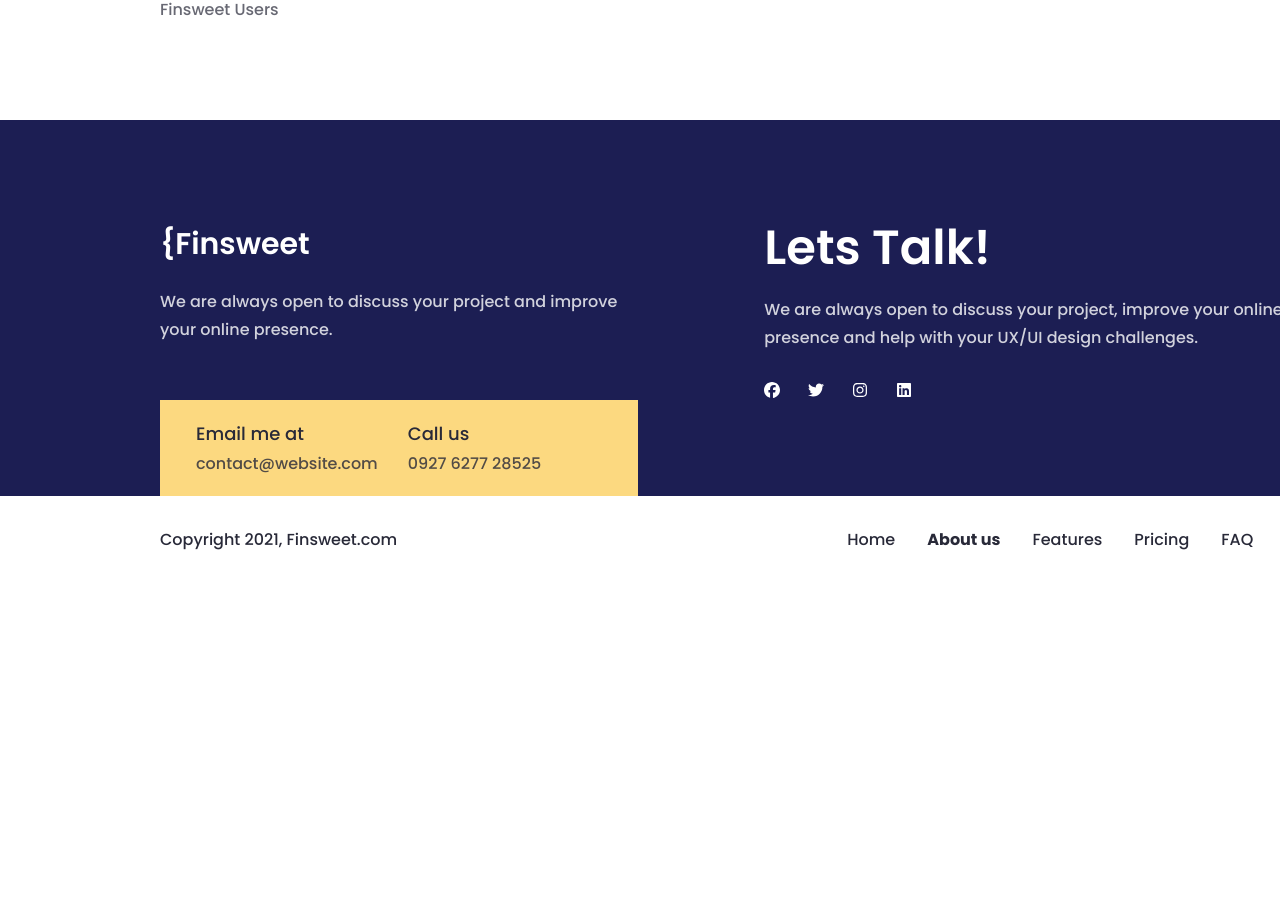
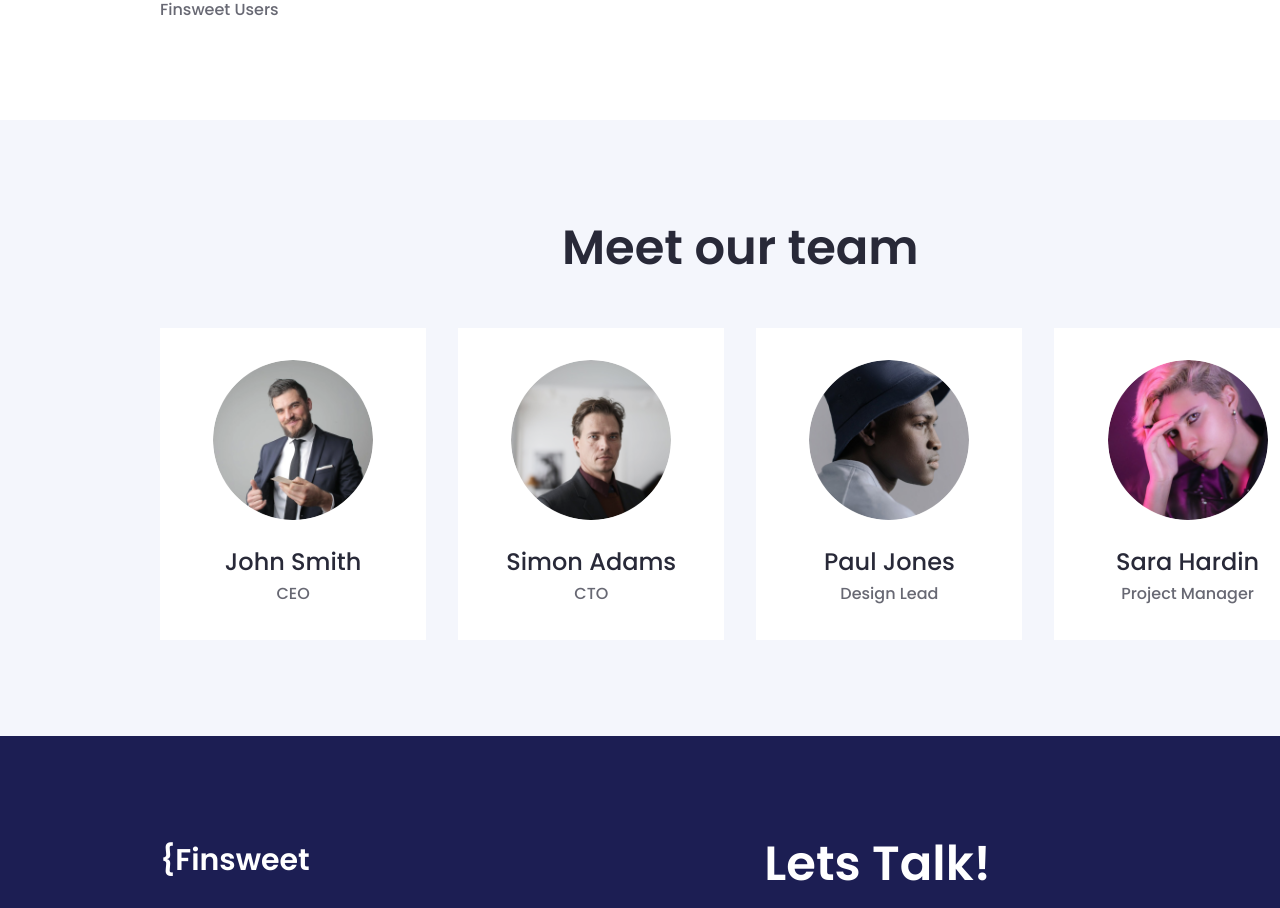
Before and after one commit to DaNaRim/ekreative-frontend-task2, a React (Create React App) app: page /aboutUs in a window 1280 px wide. Shown: the part 3481-4389 px from the top of the page. Before the commit the page ends 4065 px from the top, so only its background shows below. Built offline with nearby package versions, Linux system fonts and the light colour scheme.

Commit message:
ADD OurTeam section in AboutUsPage.

```diff
--- /dev/null
+++ b/src/common/components/sections/OurTeam/OurTeam.jsx
@@ -0,0 +1,101 @@
+import {library as fontawesome} from "@fortawesome/fontawesome-svg-core";
+import {faFacebook, faLinkedin, faTwitter} from "@fortawesome/free-brands-svg-icons";
+import {FontAwesomeIcon} from "@fortawesome/react-fontawesome";
+import team_John_Smith from "assets/img/team_John_Smith.png";
+import team_Paul_Jones from "assets/img/team_Paul_Jones.png";
+import team_Sara_Hardin from "assets/img/team_Sara_Hardin.png";
+import team_Simon_Adams from "assets/img/team_Simon_Adams.png";
+import styles from "./OurTeam.module.scss";
+
+fontawesome.add(faFacebook, faTwitter, faLinkedin);
+
+const OurTeam = () => (
+  <section className={styles.our_team}>
+    <h2>Meet our team</h2>
+    <div className={styles.card_wrapper}>
+      {team.map((member, index) => (
+        <Card key={index} {...member}/>
+      ))}
+    </div>
+  </section>
+);
+
+export default OurTeam;
+
+const Card = ({name, position, image, socials}) => (
+  <div className={styles.card}>
+    <div className={styles.image_wrapper}>
+      <img src={image.src} alt={image.description}/>
+      <div className={styles.image_overlay}>
+        <div className={styles.socials}>
+          <a href={socials.facebook} target="_blank" rel="noreferrer">
+            <FontAwesomeIcon icon="fa-brands fa-facebook"/>
+          </a>
+          <a href={socials.twitter} target="_blank" rel="noreferrer">
+            <FontAwesomeIcon icon="fa-brands fa-twitter"/>
+          </a>
+          <a href={socials.linkedin} target="_blank" rel="noreferrer">
+            <FontAwesomeIcon icon="fa-brands fa-linkedin"/>
+          </a>
+        </div>
+      </div>
+    </div>
+    <h6>{name}</h6>
+    <p>{position}</p>
+  </div>
+);
+
+const team = [
+  {
+    name: "John Smith",
+    position: "CEO",
+    image: {
+      src: team_John_Smith,
+      description: "John Smith",
+    },
+    socials: {
+      facebook: "https://www.facebook.com/",
+      twitter: "https://twitter.com/",
+      linkedin: "https://www.linkedin.com/",
+    },
+  },
+  {
+    name: "Simon Adams",
+    position: "CTO",
+    image: {
+      src: team_Simon_Adams,
+      description: "Simon Adams",
+    },
+    socials: {
+      facebook: "https://www.facebook.com/",
+      twitter: "https://twitter.com/",
+      linkedin: "https://www.linkedin.com/",
+    },
+  },
+  {
+    name: "Paul Jones",
+    position: "Design Lead",
+    image: {
+      src: team_Paul_Jones,
+      description: "Paul Jones",
+    },
+    socials: {
+      facebook: "https://www.facebook.com/",
+      twitter: "https://twitter.com/",
+      linkedin: "https://www.linkedin.com/",
+    },
+  },
+  {
+    name: "Sara Hardin",
+    position: "Project Manager",
+    image: {
+      src: team_Sara_Hardin,
+      description: "Sara Hardin",
+    },
+    socials: {
+      facebook: "https://www.facebook.com/",
+      twitter: "https://twitter.com/",
+      linkedin: "https://www.linkedin.com/",
+    },
+  },
+];
--- /dev/null
+++ b/src/common/components/sections/OurTeam/OurTeam.module.scss
@@ -0,0 +1,89 @@
+@import "src/assets/styles/color-palette";
+@import "src/assets/styles/style-templates";
+@import "src/assets/styles/style-constants";
+
+$cardImgSize: 10em;
+
+.our_team {
+  padding: $sectionPaddingY $sectionPaddingX;
+  text-align: center;
+  color: $dark_blue;
+  background-color: $grey;
+
+  .card_wrapper {
+    display: flex;
+    justify-content: space-between;
+    margin-top: 3em;
+    gap: 2em;
+
+    .card {
+      display: flex;
+      flex-direction: column;
+      justify-content: center;
+      width: 100%;
+      padding: 2em 3em;
+      background-color: white;
+
+      .image_wrapper {
+        position: relative;
+        overflow: hidden;
+        width: $cardImgSize;
+        height: $cardImgSize;
+        margin: 0 auto;
+        border-radius: 100%;
+
+        img {
+          width: 100%;
+          height: 100%;
+          object-fit: cover;
+        }
+
+        .image_overlay {
+          position: absolute;
+          top: 0;
+          width: 100%;
+          height: 100%;
+          transition: opacity 0.3s ease-out;
+          opacity: 0;
+          border-radius: 100%;
+          background: linear-gradient(348.37deg, #5239fa 17.97%, rgba(255, 255, 255, 0) 79.2%);
+
+          .socials {
+            padding-top: 100%;
+            transition: padding-top 0.3s ease-in-out;
+            pointer-events: none;
+            color: white;
+
+            a {
+              pointer-events: auto;
+
+              svg {
+                font-size: 1rem;
+                margin-left: 0.5em;
+              }
+            }
+          }
+        }
+
+        &:hover {
+          .image_overlay {
+            opacity: 1;
+          }
+
+          .socials {
+            padding-top: 7.5em;
+          }
+        }
+      }
+
+      h6 {
+        margin-top: 1em;
+      }
+
+      p {
+        @extend .body1;
+        opacity: $opacity7;
+      }
+    }
+  }
+}
--- a/src/common/pages/AboutUsPage/AboutUsPage.jsx
+++ b/src/common/pages/AboutUsPage/AboutUsPage.jsx
@@ -2,105 +2,18 @@ import AboutUsHeader from "../../components/sections/AboutUsHeader/AboutUsHeader
 import MissionAndVision from "../../components/sections/MissionAndVision/MissionAndVision";
 import OurBenefits from "../../components/sections/OurBenefits/OurBenefits";
 import OurProcess from "../../components/sections/OurProcess/OurProcess";
+import OurTeam from "../../components/sections/OurTeam/OurTeam";
 import WhoWeAre from "../../components/sections/WhoWeAre/WhoWeAre";
 
-const AboutUsPage = () => {
-  return (
+const AboutUsPage = () => (
   <main>
     <AboutUsHeader/>
     <WhoWeAre/>
     <OurProcess/>
     <MissionAndVision/>
     <OurBenefits/>
-
-
-      {/*<section className="our_team bgc_grey col_dark_blue">*/}
-      {/*  <h2>Meet our team</h2>*/}
-      {/*  <div className="card_wrapper">*/}
-      {/*    <div className="card">*/}
-      {/*      <div className="image_wrapper">*/}
-      {/*        <img src="../img/team_John_Smith.png" alt="John Smith" height="336" width="336"/>*/}
-      {/*        <div className="image_overlay">*/}
-      {/*          <div className="socials">*/}
-      {/*            <a href="https://www.facebook.com/" target="_blank">*/}
-      {/*              <i className="fa-brands fa-facebook"></i>*/}
-      {/*            </a>*/}
-      {/*            <a href="https://twitter.com/" target="_blank">*/}
-      {/*              <i className="fa-brands fa-twitter"></i>*/}
-      {/*            </a>*/}
-      {/*            <a href="https://www.linkedin.com/" target="_blank">*/}
-      {/*              <i className="fa-brands fa-linkedin"></i>*/}
-      {/*            </a>*/}
-      {/*          </div>*/}
-      {/*        </div>*/}
-      {/*      </div>*/}
-      {/*      <h6>John Smith</h6>*/}
-      {/*      <p className="body1">CEO</p>*/}
-      {/*    </div>*/}
-      {/*    <div className="card">*/}
-      {/*      <div className="image_wrapper">*/}
-      {/*        <img src="../img/team_Simon_Adams.png" alt="Simon Adams" height="336" width="336"/>*/}
-      {/*        <div className="image_overlay">*/}
-      {/*          <div className="socials">*/}
-      {/*            <a href="https://www.facebook.com/" target="_blank">*/}
-      {/*              <i className="fa-brands fa-facebook"></i>*/}
-      {/*            </a>*/}
-      {/*            <a href="https://twitter.com/" target="_blank">*/}
-      {/*              <i className="fa-brands fa-twitter"></i>*/}
-      {/*            </a>*/}
-      {/*            <a href="https://www.linkedin.com/" target="_blank">*/}
-      {/*              <i className="fa-brands fa-linkedin"></i>*/}
-      {/*            </a>*/}
-      {/*          </div>*/}
-      {/*        </div>*/}
-      {/*      </div>*/}
-      {/*      <h6>Simon Adams</h6>*/}
-      {/*      <p className="body1">CTO</p>*/}
-      {/*    </div>*/}
-      {/*    <div className="card">*/}
-      {/*      <div className="image_wrapper">*/}
-      {/*        <img src="../img/team_Paul_Jones.png" alt="Paul Jones" height="336" width="336"/>*/}
-      {/*        <div className="image_overlay">*/}
-      {/*          <div className="socials">*/}
-      {/*            <a href="https://www.facebook.com/" target="_blank">*/}
-      {/*              <i className="fa-brands fa-facebook"></i>*/}
-      {/*            </a>*/}
-      {/*            <a href="https://twitter.com/" target="_blank">*/}
-      {/*              <i className="fa-brands fa-twitter"></i>*/}
-      {/*            </a>*/}
-      {/*            <a href="https://www.linkedin.com/" target="_blank">*/}
-      {/*              <i className="fa-brands fa-linkedin"></i>*/}
-      {/*            </a>*/}
-      {/*          </div>*/}
-      {/*        </div>*/}
-      {/*      </div>*/}
-      {/*      <h6>Paul Jones</h6>*/}
-      {/*      <p className="body1">Design Lead</p>*/}
-      {/*    </div>*/}
-      {/*    <div className="card">*/}
-      {/*      <div className="image_wrapper">*/}
-      {/*        <img src="../img/team_Sara_Hardin.png" alt="Sara Hardin" height="336" width="336"/>*/}
-      {/*        <div className="image_overlay">*/}
-      {/*          <div className="socials">*/}
-      {/*            <a href="https://www.facebook.com/" target="_blank">*/}
-      {/*              <i className="fa-brands fa-facebook"></i>*/}
-      {/*            </a>*/}
-      {/*            <a href="https://twitter.com/" target="_blank">*/}
-      {/*              <i className="fa-brands fa-twitter"></i>*/}
-      {/*            </a>*/}
-      {/*            <a href="https://www.linkedin.com/" target="_blank">*/}
-      {/*              <i className="fa-brands fa-linkedin"></i>*/}
-      {/*            </a>*/}
-      {/*          </div>*/}
-      {/*        </div>*/}
-      {/*      </div>*/}
-      {/*      <h6>Sara Hardin</h6>*/}
-      {/*      <p className="body1">Project Manager</p>*/}
-      {/*    </div>*/}
-      {/*  </div>*/}
-      {/*</section>*/}
+    <OurTeam/>
   </main>
 );
-};
 
 export default AboutUsPage;
```
Lines whose indentation alone changed are shown as unchanged.
